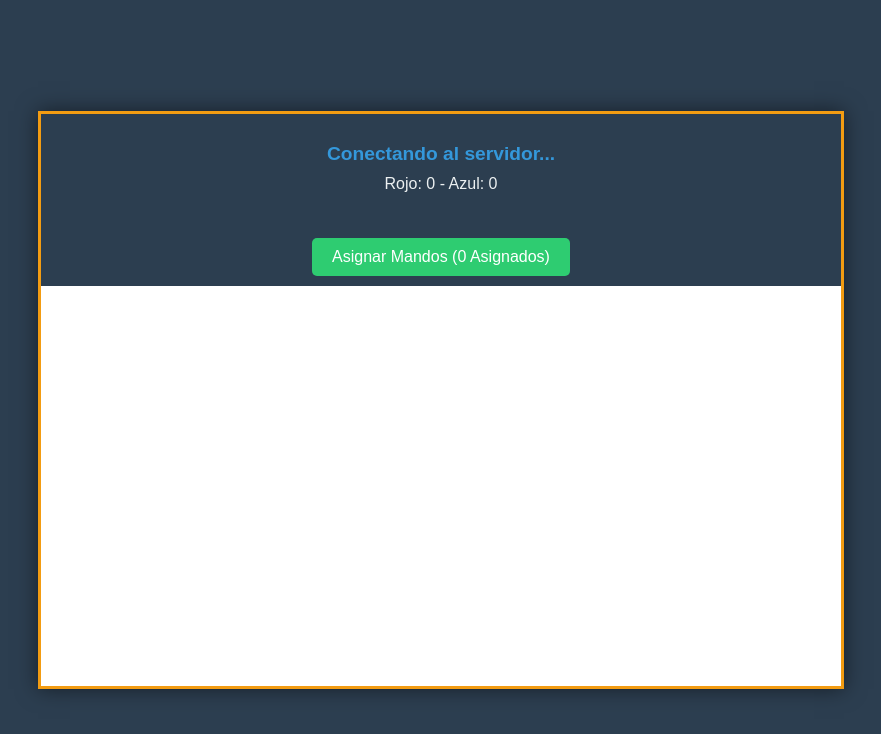
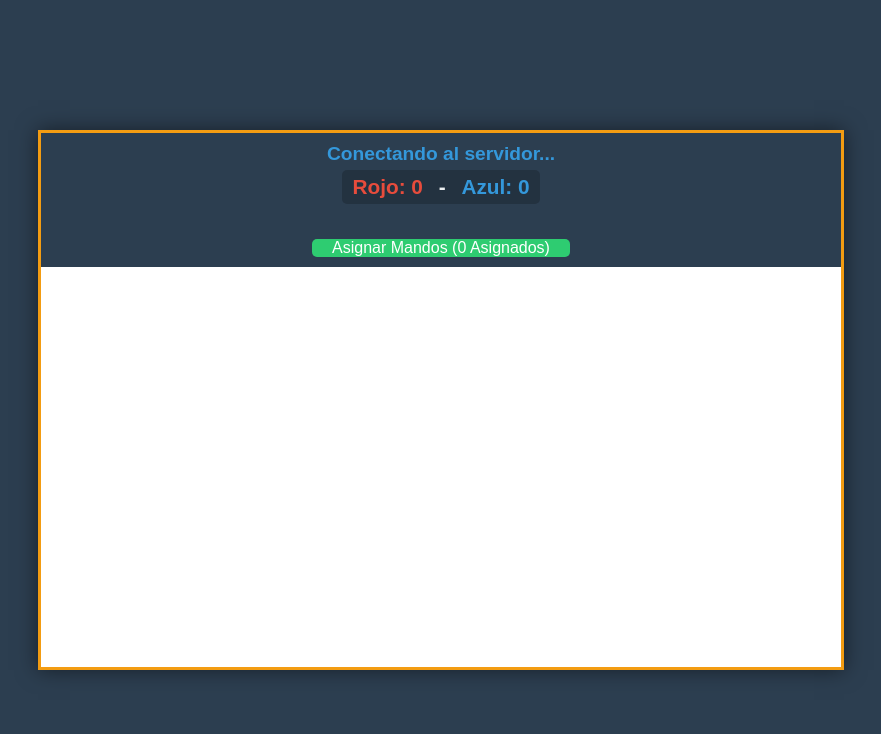
Before and after one commit to AyozeDXDX/DAM-Runners, a website: page public/index.html in a window 1280 px wide. Shown: the whole page, without its empty margins (199-1080 px from the left). Drawn offline with nearby package versions, Linux system fonts and the light colour scheme; no server answers.

Commit message:
alpha modo por equipos css

```diff
--- a/public/style.css
+++ b/public/style.css
@@ -15,23 +15,17 @@ body {
 }
 
 #game-wrapper {
-    position: relative; /* Base para el menú de mandos (pop-up) */
+    position: relative;
     border: 3px solid #f39c12;
     box-shadow: 0 0 20px rgba(0, 0, 0, 0.5);
     display: block;
 
-    /* 💥 CORRECCIÓN: El fondo oscuro va en el wrapper */
     background-color: #2c3e50;
-
-    /* 💥 CORRECCIÓN: Altura automática para contener la UI y el Canvas */
     height: auto;
-
-    /* 💥 CORRECCIÓN: JS controla el ancho, CSS centra el texto */
     text-align: center;
 }
 
 #game-canvas-container {
-    /* 💥 Fondo blanco para el Canvas */
     background-color: white;
     display: block;
     /* JS controlará el width/height de este contenedor */
@@ -42,13 +36,7 @@ body {
 }
 
 #ui-overlay {
-    /* 💥 CORRECCIÓN: Quitado 'position: absolute'. Ahora es un bloque normal. */
-    /* position: absolute; */
-
-    /* 💥 CORRECCIÓN: El fondo ya está en el wrapper. */
-    /* background-color: rgba(44, 62, 80, 0.8); */
-
-    /* 💥 CORRECCIÓN: El padding se aplica a los elementos internos */
+    /* Es un bloque normal, no un overlay absoluto */
     padding: 10px 0;
 
     display: flex;
@@ -57,31 +45,47 @@ body {
     align-items: center;
 
     color: #ecf0f1;
-    /* 💥 CORRECCIÓN: Ya no es un overlay, no necesita pointer-events */
-    /* pointer-events: none; */
 }
 
-/* 💥 CORRECCIÓN: Quitado (ya no es necesario) */
-/* #status, #levelName, button, #dashStatus, #gamepadMenu {
-    pointer-events: auto;
-    color: inherit;
-} */
+/* --- Estilos específicos de los elementos --- */
 
-/* --- Estilos específicos de los elementos --- */
+#status, #levelName, #dashStatus, #gamepadButton {
+    padding: 0 20px;
+    margin: 0;
+}
 
 #status {
     font-size: 1.2em;
     font-weight: bold;
     color: #3498db;
+    margin-bottom: 5px;
+}
+
+/* 💥 NUEVO: Puntuación de Equipos */
+#teamScore {
+    font-size: 1.3em;
+    font-weight: bold;
+    padding: 5px 10px;
+    background-color: rgba(0, 0, 0, 0.2);
+    border-radius: 5px;
     margin-bottom: 10px;
-    padding: 0 20px; /* Padding lateral */
 }
+
+.team-red {
+    color: #e74c3c; /* Rojo */
+    margin-right: 10px;
+}
+
+.team-blue {
+    color: #3498db; /* Azul */
+    margin-left: 10px;
+}
+
 
 #levelName {
     font-size: 1.1em;
-    margin-bottom: 10px;
+    margin-bottom: 5px;
     color: #f1c40f;
-    padding: 0 20px; /* Padding lateral */
 }
 
 button {
@@ -94,7 +98,7 @@ button {
     font-size: 1em;
     margin-top: 15px;
     transition: background-color 0.3s ease;
-    display: inline-block; /* Para que se centren con text-align: center */
+    display: inline-block;
 }
 
 button:hover {
@@ -122,7 +126,6 @@ button:hover {
 
 /* --- Menú de Mandos (Pop-up) --- */
 #gamepadMenu {
-    /* Este SÍ es un overlay, así que mantenemos el 'position: absolute' */
     position: absolute;
     top: 50%;
     left: 50%;
@@ -144,5 +147,5 @@ button:hover {
 
 #gamepadMenu button {
     margin: 10px auto;
-    display: block; /* Asegura que el margin auto funcione */
+    display: block;
 }
```
